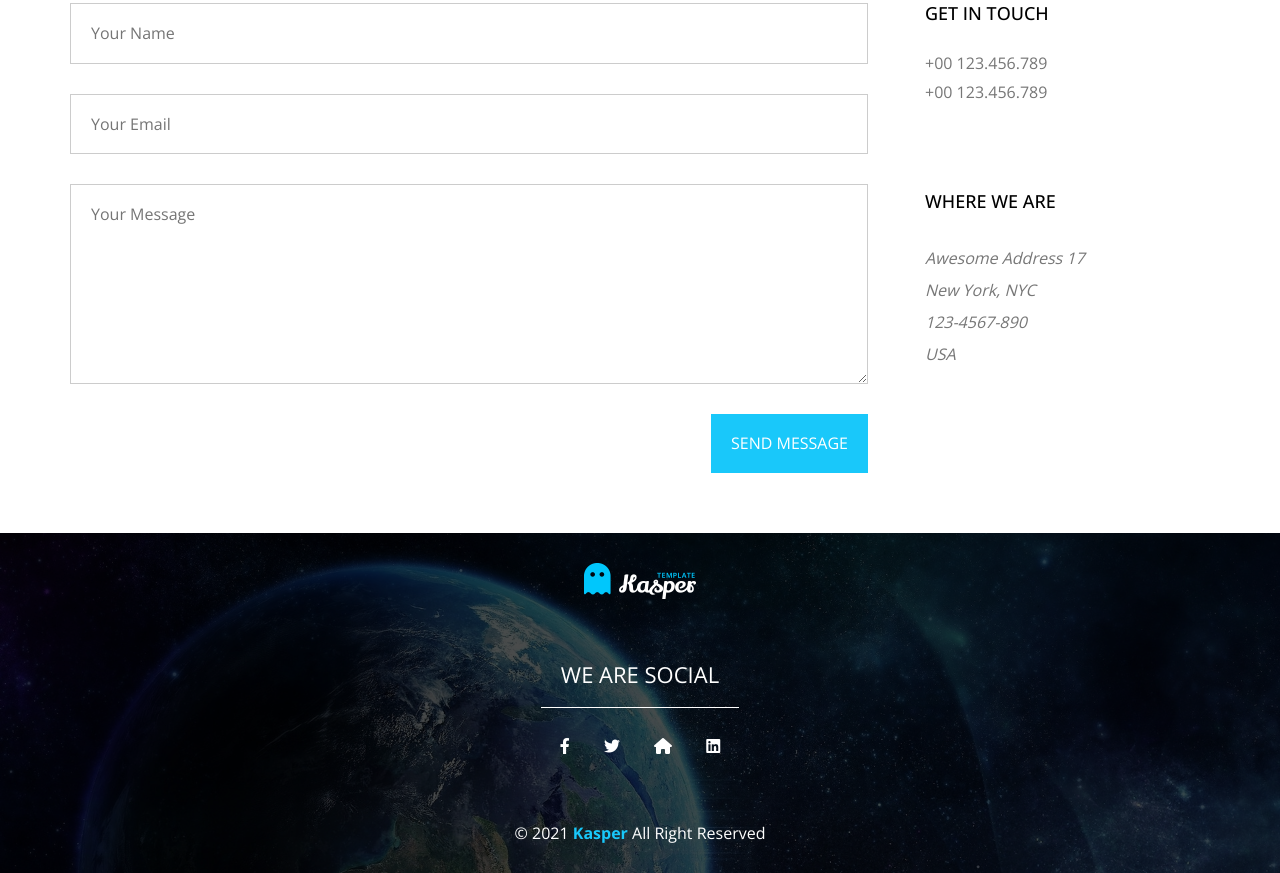
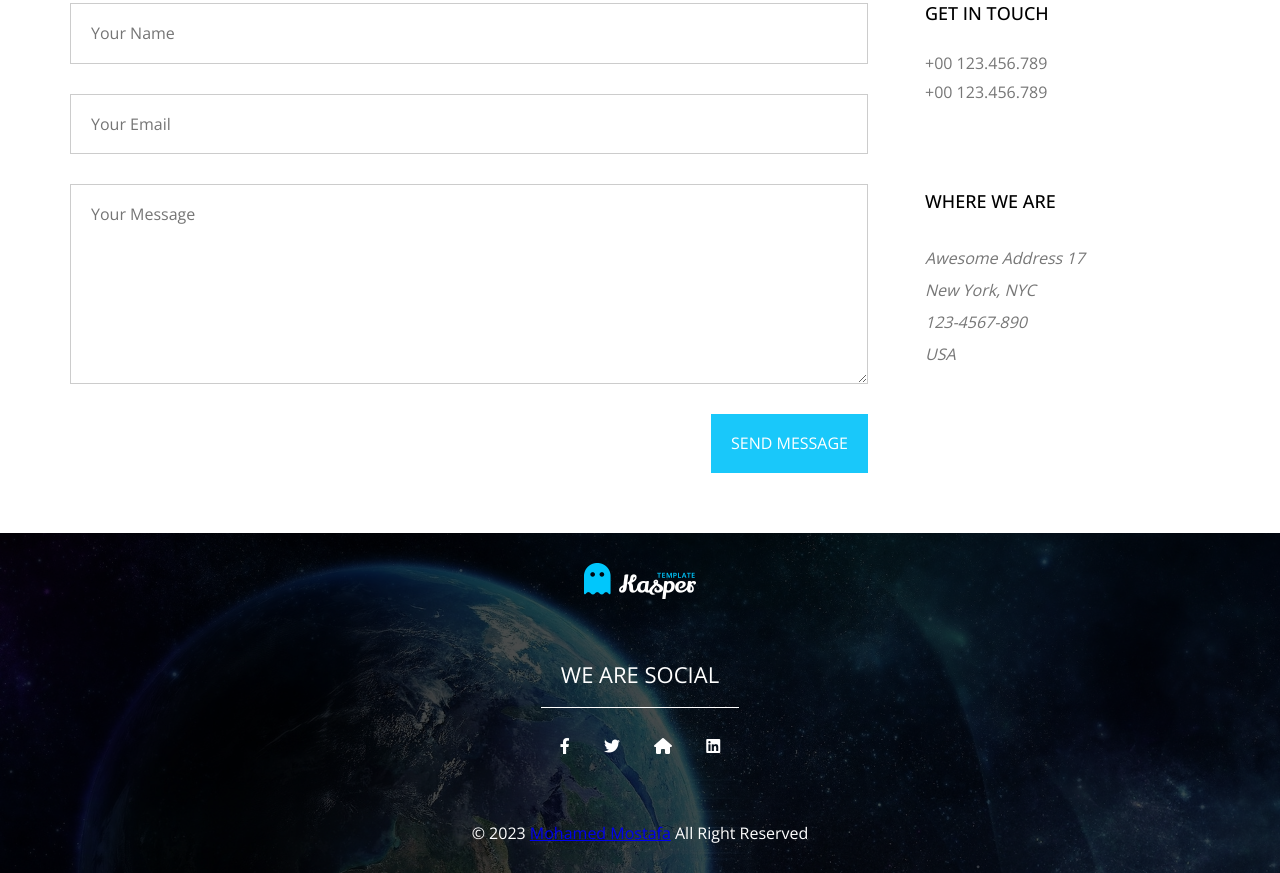
Before and after one commit to xmuhameed/Kasper-project, a plain HTML site: page index.html in a window 1280 px wide. Shown: the part 7428-8301 px from the top of the page. Drawn offline with nearby package versions, Linux system fonts and the light colour scheme.

Commit message:
Update index.html

```diff
--- a/index.html
+++ b/index.html
@@ -506,7 +506,7 @@
           <i class="fab fa-linkedin"></i>
         </div>
         <p class="copyright">
-          &copy; 2021 <span>Kasper</span> All Right Reserved
+          &copy; 2023 <a href="https://www.facebook.com/xmuhameed" target="_blank">Mohamed Mostafa</a> All Right Reserved
         </p>
       </div>
     </div>
```
